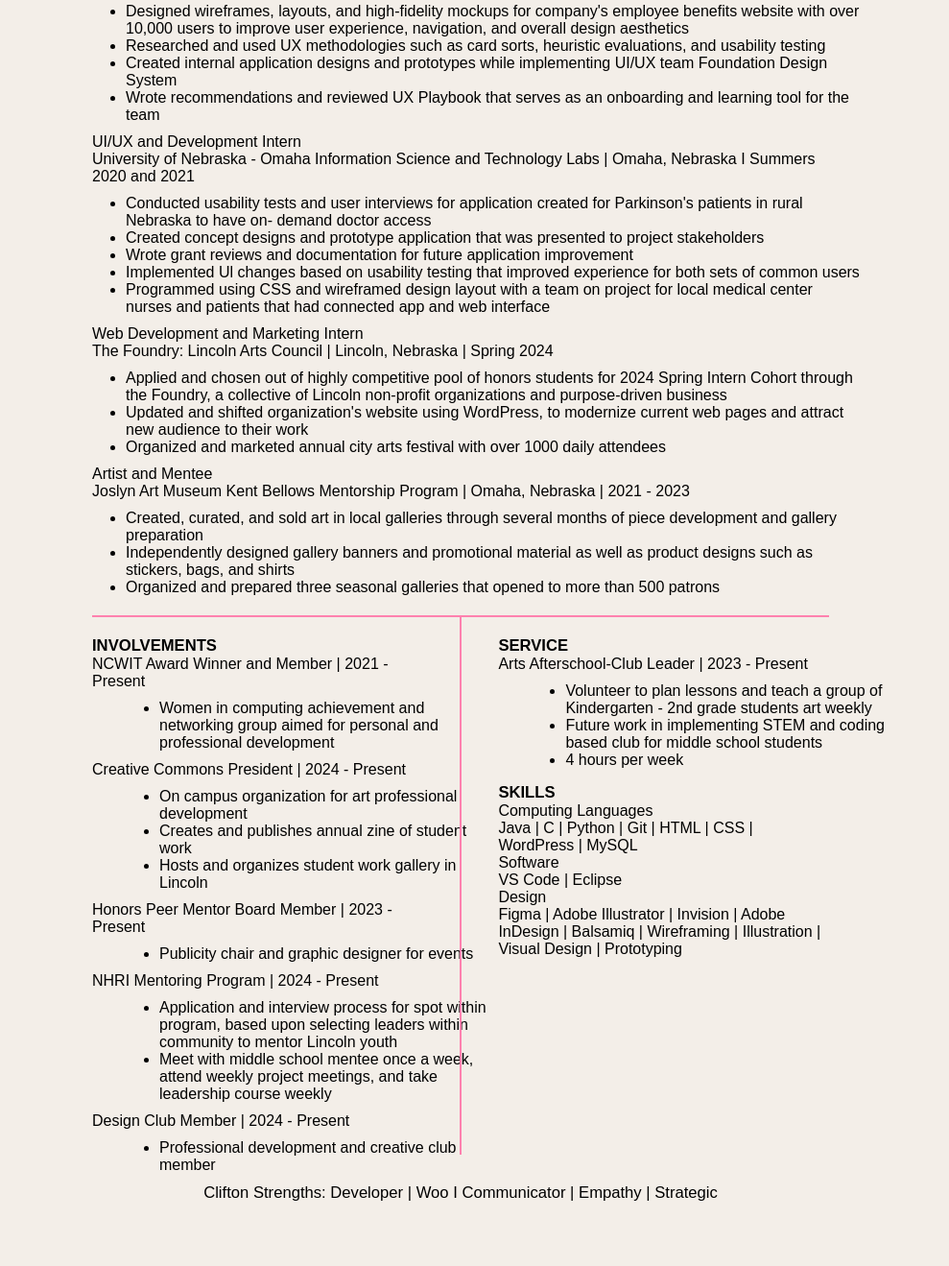
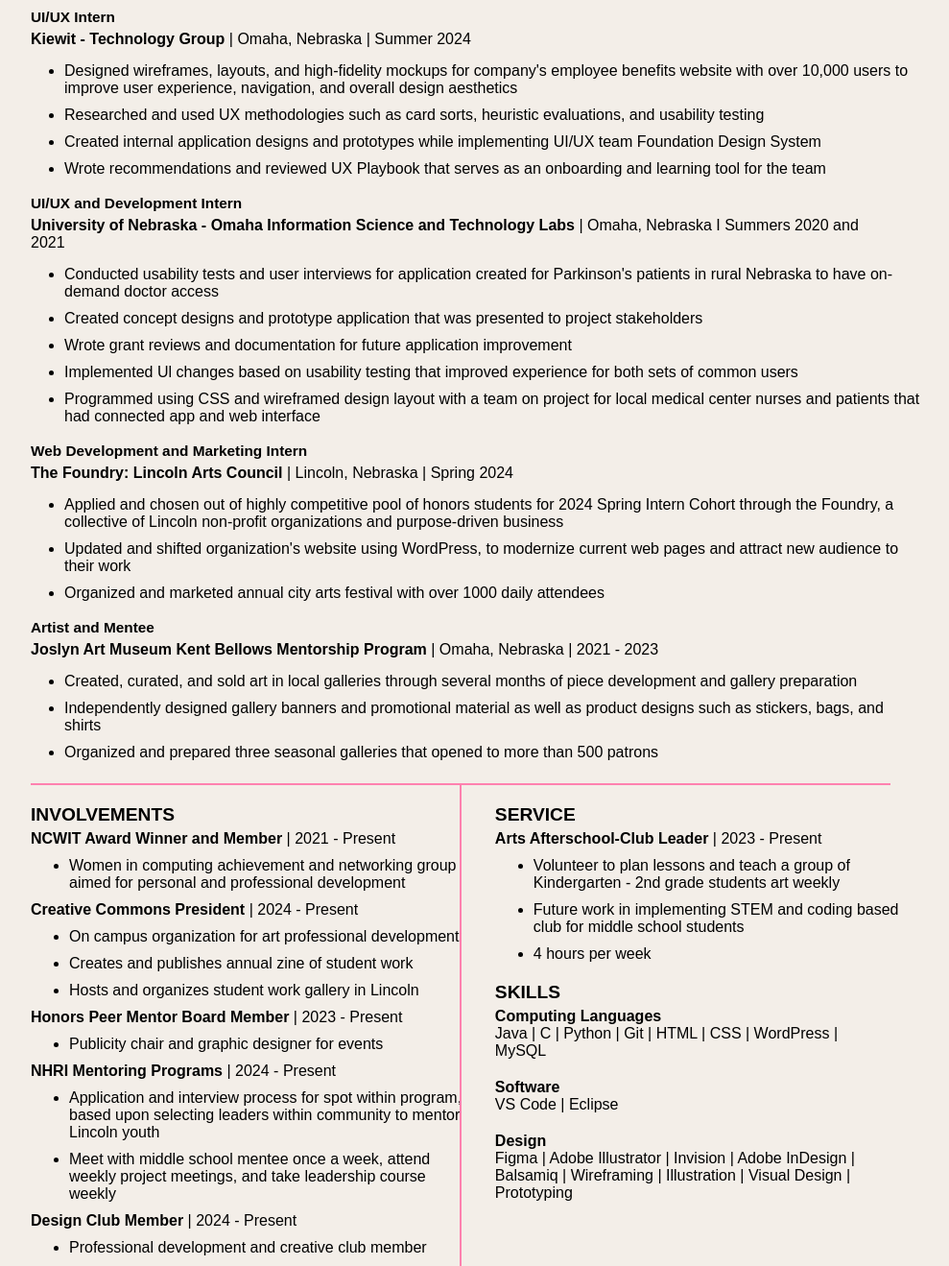
Before and after one commit to sophiafharding/sophiafharding.github.io, a plain HTML site: page resume.html in a window 1280 px wide. Shown: the part 414-1733 px from the top of the page at 96% size, without its empty margins (160-1149 px from the left). Before the commit the page ends 1696 px from the top, so only its background shows below. Drawn offline with Linux system fonts and the light colour scheme.

Commit message:
Fixed Spacing

```diff
--- a/css/style.css
+++ b/css/style.css
@@ -43,13 +43,13 @@ body {
 
 .resume {
   position: absolute;
-  width: 60%;
-  left: 20%;
+  width: 70%;
+  left: 15%;
   display: flex;
   flex-direction: column;
   align-items: center;
   font-family: sans-serif;
-  padding-bottom: 3vh;
+  padding-bottom: 5vh;
 }
 .resume h1 {
   font-size: 5vw;
@@ -59,13 +59,19 @@ body {
 .resume h2 {
   font-size: 1.3vw;
   font-weight: 400;
-  margin: 0px 0px 5px 0px;
+  margin: 5px 0px 5px 0px;
 }
 .resume h3 {
   width: 100%;
   justify-self: left;
-  font-size: 1.3vw;
-  margin: 15px 0px 0px 0px;
+  font-size: 1.5vw;
+  margin: 15px 0px 5px 0px;
+}
+.resume h4 {
+  width: 100%;
+  justify-self: left;
+  font-size: 1.2vw;
+  margin: 5px 0px 5px 0px;
 }
 .resume p {
   width: 100%;
@@ -75,7 +81,12 @@ body {
 .resume ul {
   width: 100%;
   justify-self: left;
-  margin: 10px 0px 10px 30px;
+  margin: 5px 0px 3px 30px;
+}
+.resume li {
+  width: 100%;
+  justify-self: left;
+  margin: 10px 0px 10px 0px;
 }
 .resume-link {
   color: black;
@@ -89,11 +100,13 @@ body {
   margin: 10px 0px 0px 0px;
 }
 .custom-line-v {
-  height: 70vh;
   width: 2px;
   background-color: #ff81af;
   border: none;
-  margin: 0px 5% 0px 5%;
+  margin: 0px 0px 0px 0px;
+
+  height: auto;
+  align-self: stretch;
 }
 
 .small-spacer {
@@ -104,9 +117,48 @@ body {
   width: 100%;
   display: flex;
   flex-direction: row;
+  justify-content: space-between;
 }
 .resume-split .box {
-  width: 45%;
+  width: 46%;
+}
+
+.box h1 {
+  font-size: 5vw;
+  font-weight: 300;
+  margin: 0px 0px 0px 0px;
+}
+.box h2 {
+  font-size: 1.3vw;
+  font-weight: 400;
+  margin: 20px 0px 5px 0px;
+}
+.box h3 {
+  width: 100%;
+  justify-self: left;
+  font-size: 1.5vw;
+  margin: 10px 0px 5px 0px;
+}
+.box h4 {
+  width: 100%;
+  justify-self: left;
+  font-size: 1.2vw;
+  margin: 5px 0px 5px 0px;
+}
+.box p {
+  width: 100%;
+  justify-self: left;
+  margin: 0px 0px 0px 0px;
+}
+.box ul {
+  width: 100%;
+  justify-self: left;
+  margin: 5px 0px 3px 0px;
+}
+.box li {
+  width: 100%;
+  justify-self: left;
+  margin: 10px 0px 10px 0px;
 }
 
 #sineCanvas {
@@ -237,6 +289,11 @@ h2 {
   padding-top: 40vh;
   padding-right: 8vw;
 }
+.left-text h2 {
+  font-family: sans-serif;
+  font-weight: 300;
+  font-size: 1.5vw;
+}
 
 .section {
   width: 100vw;
--- a/resume.html
+++ b/resume.html
@@ -55,9 +55,9 @@
         <hr class="custom-line">
 
         <h3>EDUCATION</h3>
-        <p>University of Nebraska - Lincoln | Lincoln, Nebraska | May 2027</p>
+        <h4 style="font-weight: 400;"><b>University of Nebraska - Lincoln</b> | Lincoln, Nebraska | May 2027</h4>
         <p>Bachelor's of Science in Computer Science and Bachelor's of Art in Graphic Design</p>
-        <p>3.96 GPA | Dean's List for Engineering and Fine Arts College</p>
+        <p><b>3.96 GPA</b> | Dean's List for Engineering and Fine Arts College</p>
 
         <ul>
             <li>UNL Honors Program, Regents Scholar - Full Ride Award</li>
@@ -65,8 +65,8 @@
         </ul>
 
         <h3>EXPERIENCE</h3>
-        <p>UI/UX Intern</p>
-        <p>Kiewit - Technology Group | Omaha, Nebraska | Summer 2024</p>
+        <h4><b>UI/UX Intern</b></h4>
+        <p><b>Kiewit - Technology Group</b> | Omaha, Nebraska | Summer 2024</p>
 
         <ul>
             <li>Designed wireframes, layouts, and high-fidelity mockups for company's employee benefits website with
@@ -80,8 +80,9 @@
             </li>
         </ul>
 
-        <p>UI/UX and Development Intern</p>
-        <p>University of Nebraska - Omaha Information Science and Technology Labs | Omaha, Nebraska I Summers 2020 and
+        <h4><b>UI/UX and Development Intern</b></h4>
+        <p><b>University of Nebraska - Omaha Information Science and Technology Labs</b> | Omaha, Nebraska I Summers
+            2020 and
             2021</p>
 
         <ul>
@@ -97,8 +98,8 @@
                 that had connected app and web interface</li>
         </ul>
 
-        <p>Web Development and Marketing Intern</p>
-        <p>The Foundry: Lincoln Arts Council | Lincoln, Nebraska | Spring 2024</p>
+        <h4><b>Web Development and Marketing Intern</b></h4>
+        <p><b>The Foundry: Lincoln Arts Council</b> | Lincoln, Nebraska | Spring 2024</p>
 
         <ul>
             <li>Applied and chosen out of highly competitive pool of honors students for 2024 Spring Intern Cohort
@@ -108,8 +109,8 @@
             <li>Organized and marketed annual city arts festival with over 1000 daily attendees</li>
         </ul>
 
-        <p>Artist and Mentee</p>
-        <p>Joslyn Art Museum Kent Bellows Mentorship Program | Omaha, Nebraska | 2021 - 2023</p>
+        <h4><b>Artist and Mentee</b></h4>
+        <p><b>Joslyn Art Museum Kent Bellows Mentorship Program</b> | Omaha, Nebraska | 2021 - 2023</p>
 
         <ul>
             <li>Created, curated, and sold art in local galleries through several months of piece development and
@@ -126,25 +127,25 @@
                 <div class="small-spacer"></div>
                 <h3>INVOLVEMENTS</h3>
 
-                <p>NCWIT Award Winner and Member | 2021 - Present</p>
+                <p><b>NCWIT Award Winner and Member</b> | 2021 - Present</p>
                 <ul>
                     <li>Women in computing achievement and networking group aimed for personal and professional
                         development</li>
                 </ul>
 
-                <p>Creative Commons President | 2024 - Present</p>
+                <p><b>Creative Commons President</b> | 2024 - Present</p>
                 <ul>
                     <li>On campus organization for art professional development</li>
                     <li>Creates and publishes annual zine of student work</li>
                     <li>Hosts and organizes student work gallery in Lincoln</li>
                 </ul>
 
-                <p>Honors Peer Mentor Board Member | 2023 - Present</p>
+                <p><b>Honors Peer Mentor Board Member</b> | 2023 - Present</p>
                 <ul>
                     <li>Publicity chair and graphic designer for events</li>
                 </ul>
 
-                <p>NHRI Mentoring Program | 2024 - Present</p>
+                <p><b>NHRI Mentoring Programs</b> | 2024 - Present</p>
                 <ul>
                     <li>Application and interview process for spot within program, based upon selecting leaders within
                         community to mentor Lincoln youth</li>
@@ -152,7 +153,7 @@
                         course weekly</li>
                 </ul>
 
-                <p>Design Club Member | 2024 - Present</p>
+                <p><b>Design Club Member</b> | 2024 - Present</p>
                 <ul>
                     <li>Professional development and creative club member</li>
                 </ul>
@@ -163,29 +164,30 @@
                 <div class="small-spacer"></div>
                 <h3>SERVICE</h3>
 
-                <p>Arts Afterschool-Club Leader | 2023 - Present</p>
+                <p><b>Arts Afterschool-Club Leader</b> | 2023 - Present</p>
                 <ul>
                     <li>Volunteer to plan lessons and teach a group of Kindergarten - 2nd grade students art weekly</li>
                     <li>Future work in implementing STEM and coding based club for middle school students</li>
                     <li>4 hours per week</li>
                 </ul>
+                <div class="small-spacer"></div>
 
                 <h3>SKILLS</h3>
 
-                <p>Computing Languages</p>
+                <p><b>Computing Languages</b></p>
                 <p>Java | C | Python | Git | HTML | CSS | WordPress | MySQL</p>
+                <div class="small-spacer"></div>
 
-                <p>Software</p>
+                <p><b>Software</b></p>
                 <p>VS Code | Eclipse</p>
+                <div class="small-spacer"></div>
 
-                <p>Design</p>
+                <p><b>Design</b></p>
                 <p>Figma | Adobe Illustrator | Invision | Adobe InDesign | Balsamiq | Wireframing | Illustration |
                     Visual Design | Prototyping</p>
 
             </div>
         </div>
-
-        <h2>Clifton Strengths: Developer | Woo I Communicator | Empathy | Strategic</h2>
     </div>
 </body>
 <!-- Scripts -->
```
Also changed, not shown: index.html (+1 -0 lines).
